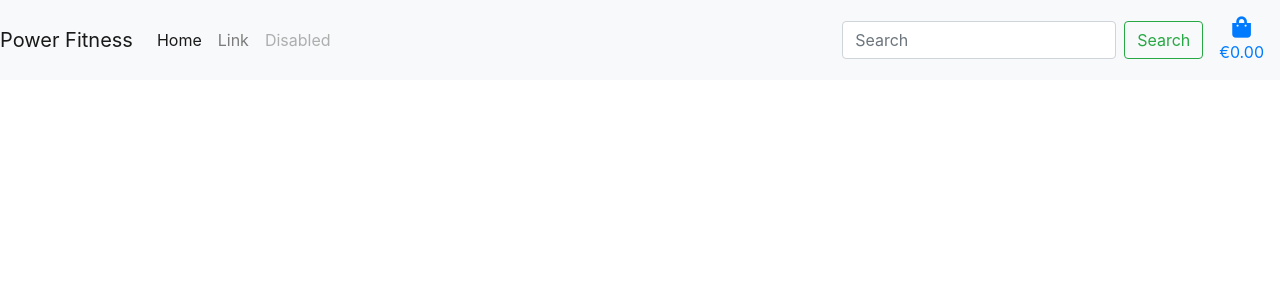
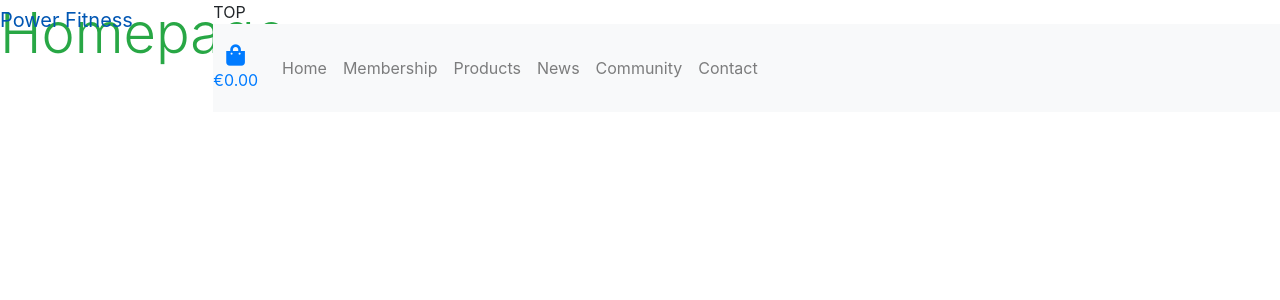
Before and after one commit to Bourkekev/ms4-power-fitness-gym, a Django app: page / in a window 1280 px wide. Shown: the top 300 px of the page. Run offline with Django 3.2, Linux system fonts and the light colour scheme; some libraries are stand-ins or nearby versions.

Commit message:
html structure of header and nav

```diff
--- a/templates/base.html
+++ b/templates/base.html
@@ -36,30 +36,17 @@
 </head>
 
 <body>
-    <header class="container-fluid fixed-top px-0">
+    <header class="fixed-top px-0">
+        <div class="row no-gutters">
+            <div class="col-12 col-lg-2 ">
+                <a class="navbar-brand logo" href="#">Power Fitness</a>
+            </div>
+            <div class="col-12 col-lg-10 ">
+                <div class="top-header d-none d-lg-block">TOP</div>
+                <div class="bottom-header">
                     <nav class="navbar navbar-expand-lg navbar-light bg-light px-0">
-            <a class="navbar-brand logo" href="#">Power Fitness</a>
-
-
-            <div class="collapse navbar-collapse" id="main-nav">
-                <ul class="navbar-nav mr-auto mt-2 mt-lg-0">
-                    <li class="nav-item active">
-                        <a class="nav-link" href="#">Home <span class="sr-only">(current)</span></a>
-                    </li>
-                    <li class="nav-item">
-                        <a class="nav-link" href="#">Link</a>
-                    </li>
-                    <li class="nav-item">
-                        <a class="nav-link disabled" href="#" tabindex="-1" aria-disabled="true">Disabled</a>
-                    </li>
-                </ul>
-                <form class="form-inline my-2 my-lg-0">
-                    <input class="form-control mr-sm-2" type="search" placeholder="Search">
-                    <button class="btn btn-outline-success my-2 my-sm-0" type="submit">Search</button>
-                </form>
-            </div>
                         <div class="shopping-bag">
-                <a class="{% if grand_total %}text-info font-weight-bold{% else %}text-black{% endif %} nav-link" href="">
+                            <a class="{% if grand_total %}text-info font-weight-bold{% else %}text-black{% endif %}" href="">
                                 <div class="text-center">
                                     <div><i class="fas fa-shopping-bag fa-lg"></i></div>
                                     <p class="my-0">
@@ -76,7 +63,61 @@
                             aria-controls="main-nav" aria-expanded="false" aria-label="Toggle navigation">
                             <span class="navbar-toggler-icon"></span>
                         </button>
+                        <div class="collapse navbar-collapse p-3" id="main-nav">
+                            <div class="user-account-mob d-lg-none">
+                                <h3><i class="fas fa-user-circle"></i> Your Account</h3>
+                                {% if request.user.is_authenticated %}
+                                        {% if request.user.is_superuser %}
+                                            <a href="" class="dropdown-item">Product Management</a>
+                                        {% endif %}
+                                        <a href="" class="dropdown-item">My Profile</a>
+                                        <a href="{% url 'account_logout' %}" class="dropdown-item">Logout</a>
+                                    {% else %}
+                                        <a href="{% url 'account_signup' %}" class="dropdown-item">Register</a>
+                                        <a href="{% url 'account_login' %}" class="dropdown-item">Login</a>
+                                    {% endif %}
+                            </div>
+                            <ul class="navbar-nav mr-auto mt-2 mt-lg-0">
+                                <li class="nav-item">
+                                    <a class="nav-link" href="#">Home</a>
+                                </li>
+                                <li class="nav-item">
+                                    <a class="nav-link" href="#">Membership</a>
+                                </li>
+                                <li class="nav-item">
+                                    <a class="nav-link" href="#">Products</a>
+                                </li>
+                                <li class="nav-item">
+                                    <a class="nav-link" href="#">News</a>
+                                </li>
+                                <li class="nav-item">
+                                    <a class="nav-link" href="#">Community</a>
+                                </li>
+                                <li class="nav-item">
+                                    <a class="nav-link" href="#">Contact</a>
+                                </li>
+                            </ul>
+                            <div class="mobile-search-contact d-lg-none">
+                                <form method="GET" action="">
+                                    <div class="input-group w-100">
+                                        <input class="form-control border border-black rounded-0" type="text" name="q" placeholder="Search our site">
+                                        <div class="input-group-append">
+                                            <button class="form-control btn btn-black border border-black rounded-0" type="submit">
+                                                <span class="icon">
+                                                    <i class="fas fa-search"></i>
+                                                </span>
+                                            </button>
+                                        </div>
+                                    </div>
+                                </form>
+                                <a href="tel:0035312334567" class="d-block"><i class="fas fa-phone"></i> +353 1 233 4567</a>
+                                <a href="mailto:info@power-fitness.ie" class="d-block"><i class="fas fa-envelope"></i> info@power-fitness.ie</a>
+                            </div>
+                        </div>
                     </nav>
+                </div>
+            </div>
+        </div>
     </header>
 
     {% if messages %}
```
Lines whose indentation alone changed are shown as unchanged.
